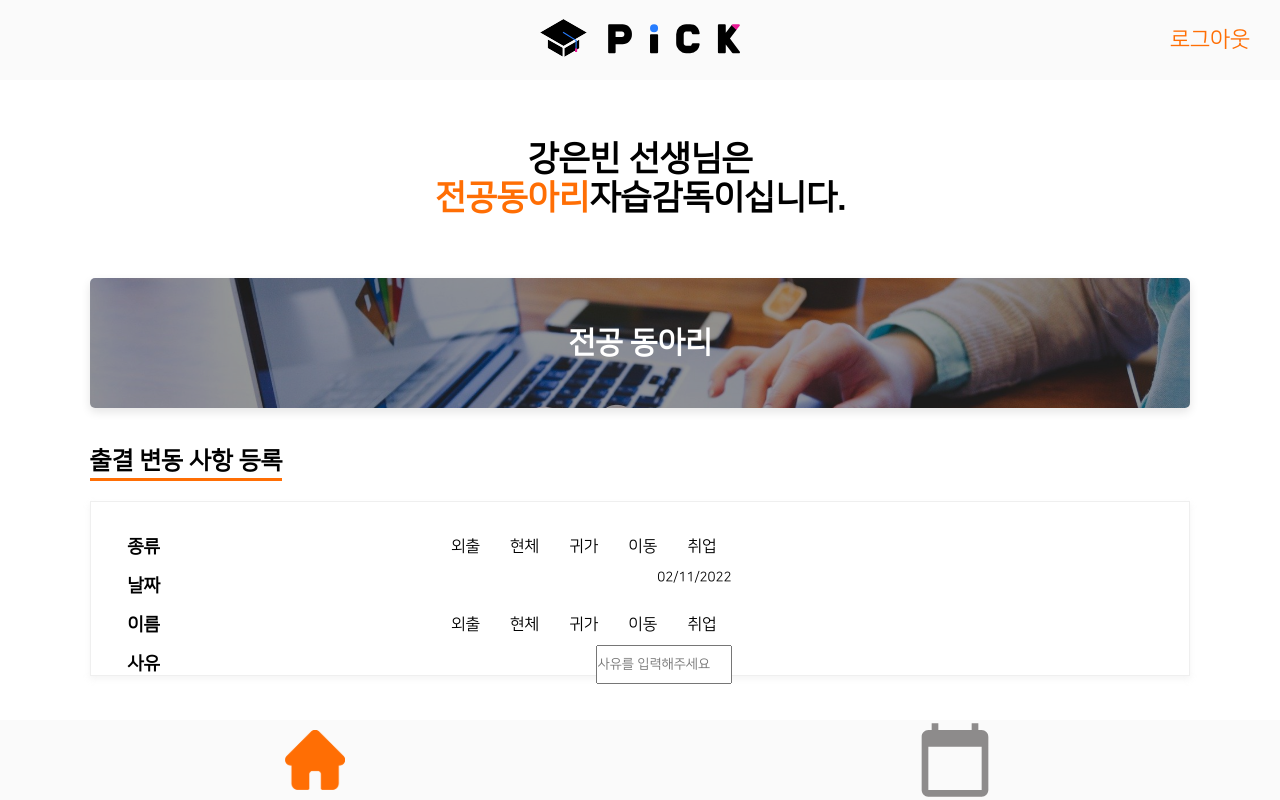
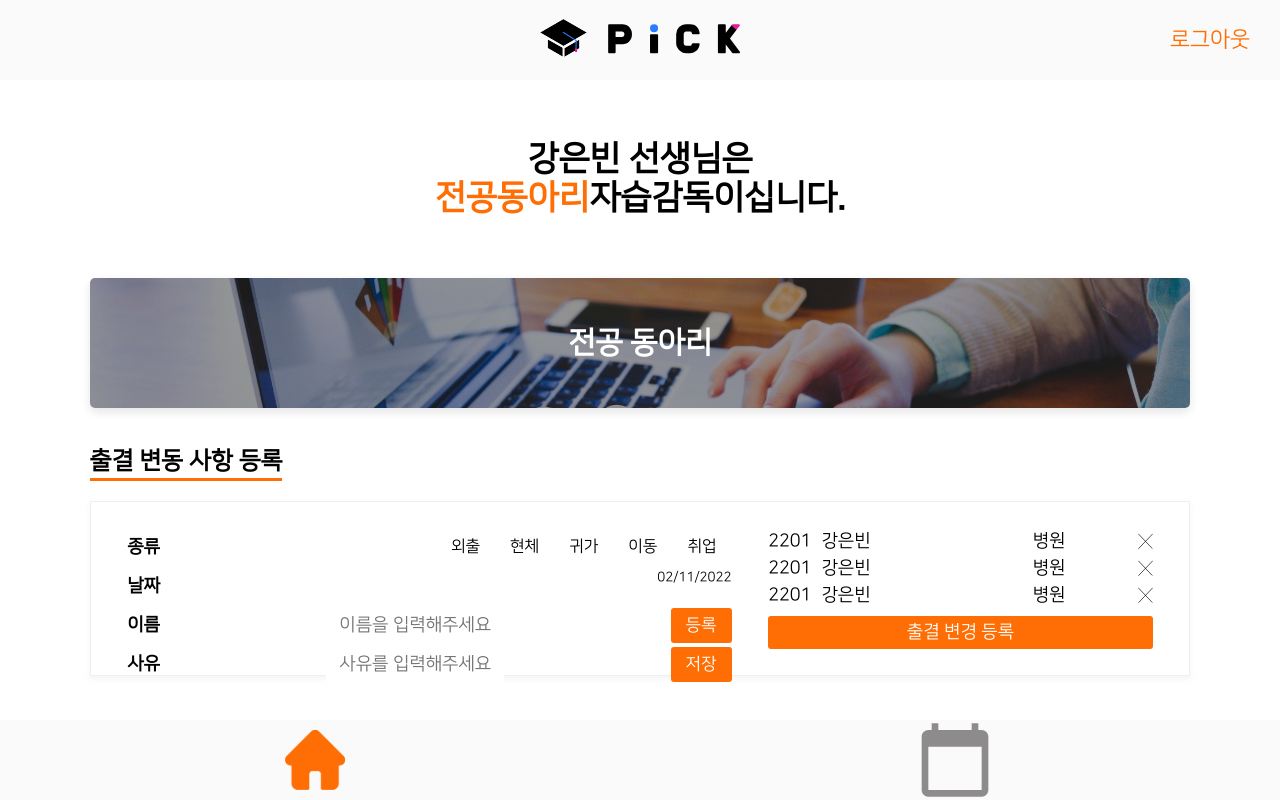
Before and after one commit to DSM-PICK/PICK2021-TABLET-CLIENT, a React (Create React App) app: page / in a window 1280 px wide. Built offline with nearby package versions, Linux system fonts and the light colour scheme.

Commit message:
[MODIFY] 출결 사전 변경 UI 수정

```diff
--- a/src/components/mainPage/mainItem/AttendanceChange/AttendanceChange.tsx
+++ b/src/components/mainPage/mainItem/AttendanceChange/AttendanceChange.tsx
@@ -1,8 +1,8 @@
 import React, { forwardRef, useEffect, useState } from "react";
 import DatePicker from "react-datepicker";
 import "react-datepicker/dist/react-datepicker.css";
-import { Calendar } from "../../../../utils/assets";
 import { FieldButtonType } from "../../../../utils/interface/Attendance/FieldButton";
+import EnrollmentHistory from "./EnrollmentHistory";
 import * as S from "./style";
 
 const FieldButton: FieldButtonType[] = [
@@ -29,8 +29,6 @@ const FieldButton: FieldButtonType[] = [
 ];
 
 const AttendanceChange = () => {
-  const [fieldSelect, setFieldSelect] = useState<number>(1);
-
   const [startDate, setStartDate] = useState<any>(new Date());
 
   const ExampleCustomInput = forwardRef(({ value, onClick }: any, ref: any) => (
@@ -66,18 +64,24 @@ const AttendanceChange = () => {
           </div>
           <div className="enrollment-item">
             <S.SubTitle>이름</S.SubTitle>
-            <div className="field-item">
-              {FieldButton.map((item) => (
-                <span>{item.field}</span>
-              ))}
-            </div>
+            <input
+              type="text"
+              className="text-input"
+              placeholder="이름을 입력해주세요"
+            />
+            <S.SaveButton>등록</S.SaveButton>
           </div>
           <div className="enrollment-item">
             <S.SubTitle>사유</S.SubTitle>
-            <input type="text" placeholder="사유를 입력해주세요" />
+            <input
+              type="text"
+              className="text-input"
+              placeholder="사유를 입력해주세요"
+            />
+            <S.SaveButton>저장</S.SaveButton>
           </div>
         </S.Enrollment>
-        <S.EnrollmentHistory></S.EnrollmentHistory>
+        <EnrollmentHistory />
       </S.ChangeBox>
     </S.AttendanceChangeWrapper>
   );
```
